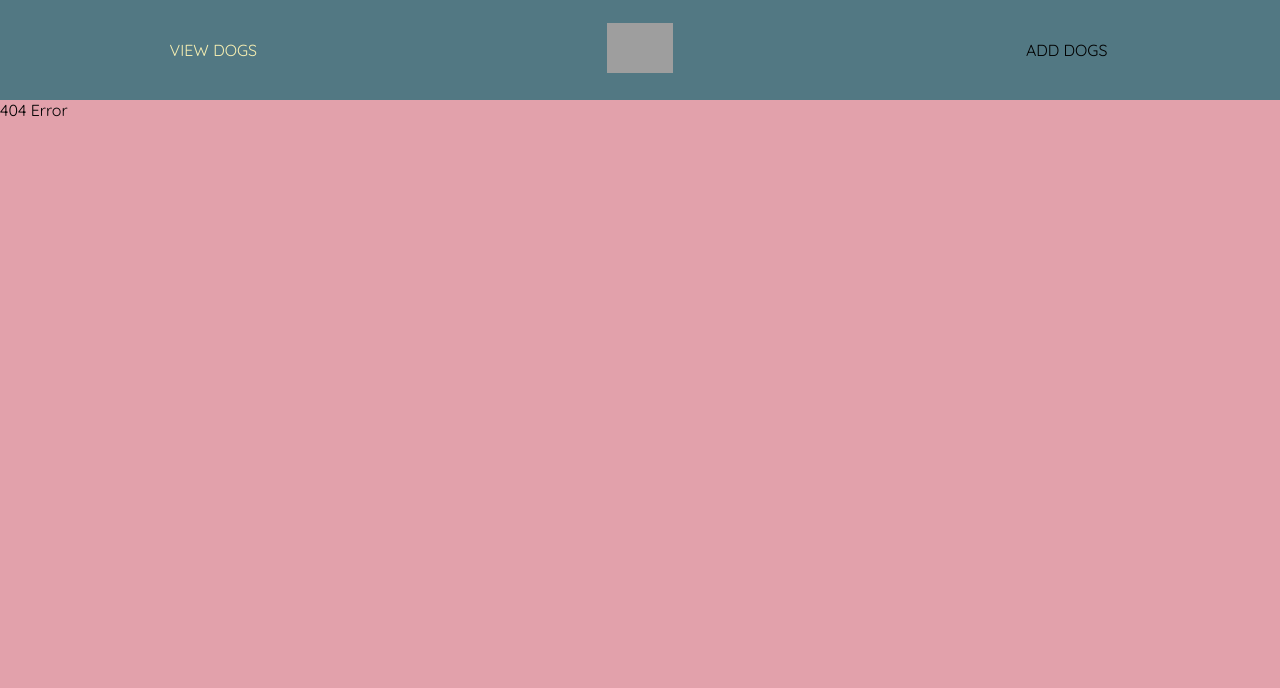
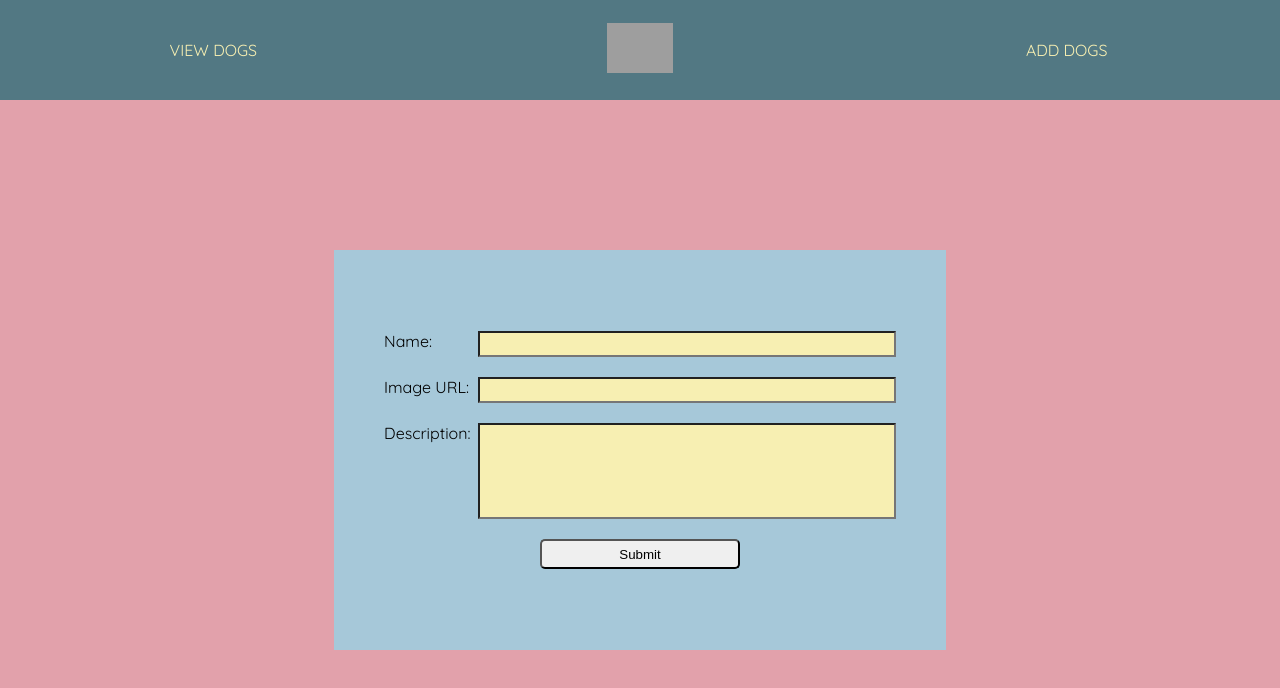
Before and after one commit to lilianamolloy/rate-my-dog-frontend, a React (Create React App) app: page /add in a window 1280 px wide. Before the commit this address had no page. Shown: the top 688 px of the page. Built offline with nearby package versions, Linux system fonts and the light colour scheme; grey boxes are pictures that could not be loaded.

Commit message:
used fetch to link front end to back end

```diff
--- a/src/App.js
+++ b/src/App.js
@@ -3,11 +3,23 @@ import { BrowserRouter, Route, Switch } from 'react-router-dom';
 import './css/App.css';
 import Navbar from './Navbar';
 import Welcome from './Welcome';
-import PrintDogs from './PrintDogs';
+// import PrintDogs from './PrintDogs';
 import Error from './Error';
 import Available from './Available';
+import Form from './Form';
+import Dogs from './Dogs';
 
 class App extends Component {
+  onSubmit = (fields) => {
+    const name = fields.name;
+    const image = fields.image;
+    const description = fields.description;
+    console.log(name) //values submited from the form
+    // when we connect to back end we can submit this info
+    console.log(image)
+    console.log(description)
+  }
+
   render() {
     return (
       <BrowserRouter>
@@ -15,14 +27,16 @@ class App extends Component {
           <Navbar />
           <Switch>
             <Route path="/" component={Welcome} exact/>
-            <Route path="/dogs" component={PrintDogs} exact/>
-            <Route path="/dogs/:id" component={Available} />
+            <Route path="/dogs" component={Dogs} exact/>
+            <Route path="/dogs/:id" render={() => <Dogs available={true}/> }/>
+            <Route path="/add" render={() => <Form onSubmit={fields => this.onSubmit(fields)}/>}/>/>
             <Route component={Error}/>
           </Switch>
         </div>
       </BrowserRouter>
     );
   }
+
 }
 
 
--- a/src/Available.js
+++ b/src/Available.js
@@ -1,30 +1,18 @@
 import React from 'react';
-import Dogs from './Dogs';
+import Dog from './Dog';
 import Error from './Error';
 
-const dogs = [
-    {
-        "rating": [],
-        "_id": "5c0f0848dca700029076a9ce",
-        "name": "guy mcmanus",
-        "description": "A fluffy dog",
-        "image": "https://samoyedlife.com/images/photos/other-breeds/chow-chow.jpg"
-    },
-    {
-        "rating": [],
-        "_id": "5c0f08e4dca700029076a9cf",
-        "name": "xian",
-        "description": "shes small but fiesty",
-        "image": "http://www.corgidogs.org/wp-content/uploads/2014/09/corgi-glasses.jpeg"
-    }
-  ];
+  const Available = (props) => {
+    const dogs = props.dogs
+    const { pathname } =window.location
+    const id = pathname.substr(6);
+    console.log(id)
 
-  const Available = ({ match }) => {
-    let id = match.params.id;
-    let dog = dogs.find(p => p._id === id)
+    // let id = match.params.id;
+    const dog = dogs.find(p => p._id === id)
     if(!dog) return <Error />
     return (
-      <Dogs
+      <Dog
         key={dog._id}
         id={dog._id}
         name={dog.name}
--- /dev/null
+++ b/src/Dog.js
@@ -0,0 +1,21 @@
+import React from 'react';
+import './css/Dogs.css';
+
+const Dogs = (props) => {
+    let link;
+    !props.description ? link = `/dogs/${props.id}`: link = null;
+
+    let styling;
+    !props.description ? styling = "dogs" : styling = "dog";
+
+    return (
+        <div className={styling}>
+            <a href={link}><h1>{props.name}</h1></a>
+            <img src={props.image} alt="pictures of very cute dogs" width="200" />
+            <p>{props.rating}</p>
+            {props.description ? <p>{props.description}</p> : null}
+        </div>
+    )
+};
+
+export default Dogs;
--- a/src/Dogs.js
+++ b/src/Dogs.js
@@ -1,21 +1,34 @@
-import React from 'react';
-import './css/Dogs.css';
+import React, { Component } from 'react';
+import PrintDogs from './PrintDogs';
+import Available from './Available';
 
-const Dogs = (props) => {
-    let link;
-    !props.description ? link = `/dogs/${props.id}`: link = null;
+class Dogs extends Component {
+    state = {
+        dogs: null
+      }
 
-    let styling;
-    !props.description ? styling = "dogs" : styling = "dog";
+    componentDidMount(){
+    const url = "http://localhost:5000/dogs";
+    fetch(url)
+        .then(resp => resp.json())
+        .then(json => {
+            this.setState({ dogs: json})
+        })
+    }
 
-    return (
-        <div className={styling}>
-            <a href={link}><h1>{props.name}</h1></a>
-            <img src={props.image} alt="pictures of very cute dogs" width="200" />
-            <p>{props.rating}</p>
-            {props.description ? <p>{props.description}</p> : null}
-        </div>
-    )
-};
+    render() {
+        const { dogs } = this.state
+
+        if(dogs){
+            if(this.props.available === true) {
+                return <Available dogs={dogs} />
+            } else {
+                return <PrintDogs dogs={dogs} />
+            }
+        } else {
+            return <h1>Loading ...</h1>
+        }
+    }
+}
 
 export default Dogs;
--- /dev/null
+++ b/src/Form.js
@@ -0,0 +1,69 @@
+import React from 'react';
+import './css/Form.css';
+
+export default class Form extends React.Component {
+    state = {
+        name: '',
+        image: '',
+        description: ''
+    }
+
+    change = (e) => {
+        this.setState({
+            [e.target.name]: e.target.value
+        })
+    }
+
+    onSubmit = (e) => {
+        e.preventDefault()
+        this.props.onSubmit(this.state)
+    }
+
+    render() {
+        return(
+            <div className="container">
+                <form>
+                    <label>
+                        Name:
+                        <input type='text' name="name" value={this.state.name} onChange={ e => this.change(e)}/>
+                    </label>
+                    <br/>
+                    <label>
+                        Image URL:
+                        <input type='text' name="image" value={this.state.image} onChange={ e => this.change(e)}/>
+                    </label>
+                    <br/>
+                    <label>
+                        Description:
+                        <input className="desc" type='text' name="description" value={this.state.description} onChange={ e => this.change(e)}/>
+                    </label>
+                    <br/>
+                    <button onClick={(e) => this.onSubmit(e)}>Submit</button>
+                </form>
+            </div>
+        )
+    }
+}
+
+// const Add= () => {
+//     return(
+//         <form>
+//             <label>
+//                 Name:
+//                 <input type='text' name="name" />
+//             </label>
+//             <label>
+//                 Image URL:
+//                 <input type='text' name="image" />
+//             </label>
+//             <label>
+//                 Description:
+//                 <input type='text' name="description" />
+//             </label>
+//             <input type="submit" value="Submit" />
+//         </form>
+//     )
+
+// }
+
+// export default Add
--- a/src/Navbar.js
+++ b/src/Navbar.js
@@ -9,7 +9,7 @@ const Navbar = () => {
                 <li>
                     <a href="/"><img src="https://www.emoji.co.uk/files/emoji-one/animals-nature-emoji-one/1517-dog.png" alt="logo" height="50"/></a>
                 </li>
-                <li>Add Dogs</li>
+                <li><a href="/add">Add Dogs</a></li>
             </ul>
         </div>
     )
--- a/src/PrintDogs.js
+++ b/src/PrintDogs.js
@@ -1,32 +1,17 @@
 import React from 'react';
-import Dogs from './Dogs';
+import Dog from './Dog';
 import './css/Dogs.css';
 
-const dogs = [
-    {
-        "rating": [],
-        "_id": "5c0f0848dca700029076a9ce",
-        "name": "guy mcmanus",
-        "description": "A fluffy dog",
-        "image": "https://samoyedlife.com/images/photos/other-breeds/chow-chow.jpg"
-    },
-    {
-        "rating": [],
-        "_id": "5c0f08e4dca700029076a9cf",
-        "name": "xian",
-        "description": "shes small but fiesty",
-        "image": "http://www.corgidogs.org/wp-content/uploads/2014/09/corgi-glasses.jpeg"
-    }
-  ];
+const PrintDogs = (props) => {
+    const dogs = props.dogs
 
-const PrintDogs = () => {
     return (
         <div className="dog-container">
             {
                 dogs.map(dog => {
                 //   console.log('hello')
                     return (
-                            <Dogs
+                            <Dog
                             key={dog._id}
                             id={dog._id}
                             name={dog.name}
--- a/src/css/Dogs.css
+++ b/src/css/Dogs.css
@@ -19,16 +19,6 @@
     border-radius: 5px;
 }
 
-.dog {
-    height: calc(100vh - 100px);
-    width: 100vw;
-    display: flex;
-    flex-flow: column;
-    justify-content: center;
-    align-items: center;
-    background: var(--yellow);
-}
-
 .dogs a, .dogs img, .dogs p {
     flex: 1;
 }
@@ -43,3 +33,25 @@
 .dogs a:hover {
     color: var(--green);
 }
+
+.dog {
+    height: calc(100vh - 100px);
+    width: 100vw;
+    display: flex;
+    flex-flow: column;
+    justify-content: center;
+    align-items: center;
+    background: var(--yellow);
+    text-transform: capitalize;
+    color: var(--pink-color);
+
+}
+
+.dog img {
+    width: 400px;
+    border-radius: 100%;
+}
+
+.dogs img {
+    border-radius: 100%;
+}
--- /dev/null
+++ b/src/css/Form.css
@@ -0,0 +1,46 @@
+.container {
+    width: 100vw;
+    height: calc(100vh - 100px);
+    display: flex;
+    justify-content: center;
+    align-items: center;
+}
+
+form {
+    width: 40vw;
+    height: 300px;
+    background: var(--lightblue);
+    display: flex;
+    flex-flow: column;
+    justify-content: center;
+    align-items: center;
+    padding: 50px;
+}
+
+input {
+    background: var(--yellow);
+    width: 80%;
+    height: 20px;
+}
+
+label {
+    width: 100%;
+    display: flex;
+    flex-direction: row;
+    justify-content: space-between;
+}
+
+.desc {
+    height: 90px;
+}
+
+button {
+    width: 200px;
+    height: 30px;
+    border-radius: 5px;
+}
+
+button:hover {
+    opacity: 0.5;
+    cursor: pointer;
+}
```
